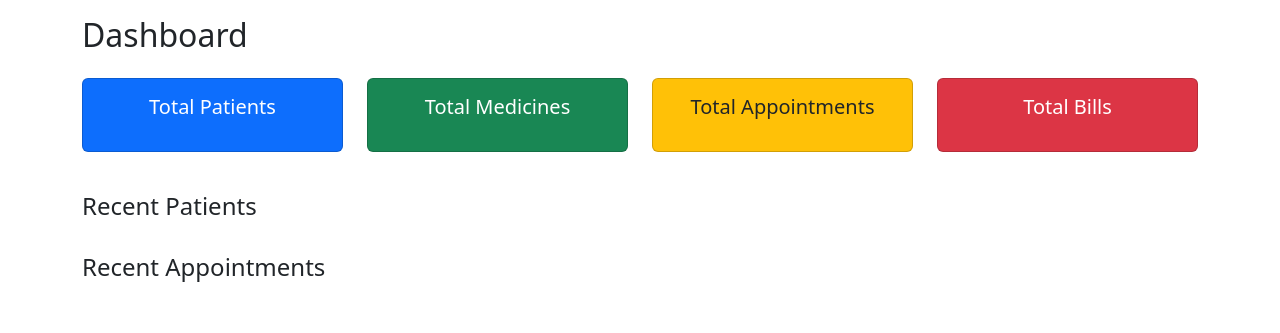
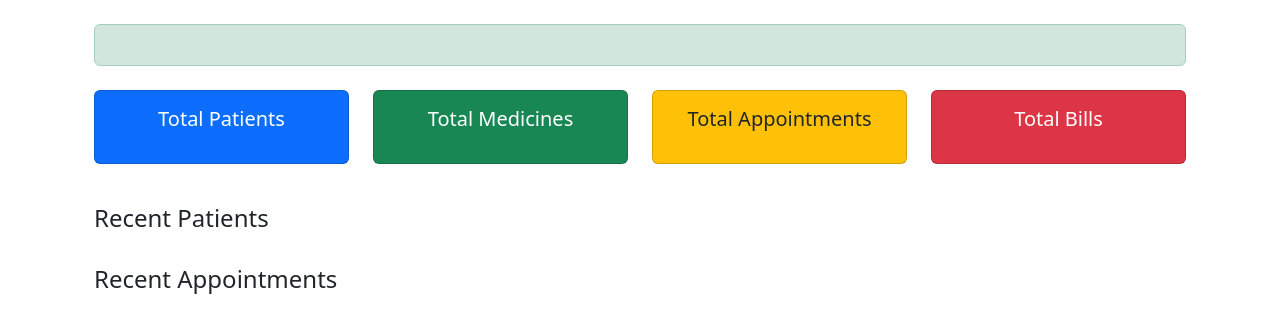
Before and after one commit to onesmuson/Patient-Data-Management-System-PDMS-, a Flask app: template templates/dashboard.html in a window 1280 px wide. Shown: the part 56-389 px from the top of the page. Run offline with Flask 3, Linux system fonts and the light colour scheme; the template is opened without the code that fills it, so the values that code supplies are empty.

Commit message:
Update dashboard.html

```diff
--- a/templates/dashboard.html
+++ b/templates/dashboard.html
@@ -1,7 +1,13 @@
 {% extends "base.html" %}
 
 {% block content %}
-<h2>Dashboard</h2>
+<div class="container mt-4">
+    <!-- Welcome Message -->
+    <div class="alert alert-success">
+        <h4>{{ welcome_message }}</h4>
+    </div>
+
+    <!-- Stats Cards -->
     <div class="row mt-4">
         <div class="col-md-3">
             <div class="card text-center bg-primary text-white mb-3">
@@ -37,6 +43,7 @@
         </div>
     </div>
 
+    <!-- Recent Patients -->
     <h4 class="mt-4">Recent Patients</h4>
     <ul class="list-group">
         {% for patient in patients %}
@@ -44,10 +51,12 @@
         {% endfor %}
     </ul>
 
+    <!-- Recent Appointments -->
     <h4 class="mt-4">Recent Appointments</h4>
     <ul class="list-group">
         {% for appointment in appointments %}
             <li class="list-group-item">{{ appointment.patient.full_name }} - {{ appointment.date }} {{ appointment.time }}</li>
         {% endfor %}
     </ul>
+</div>
 {% endblock %}
```
Lines whose indentation alone changed are shown as unchanged.
